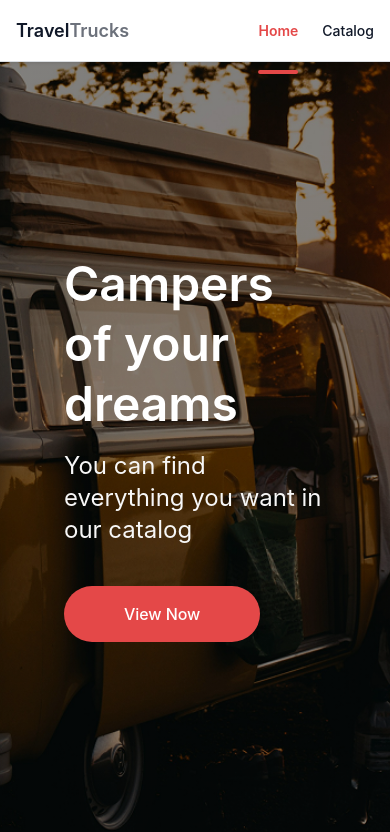
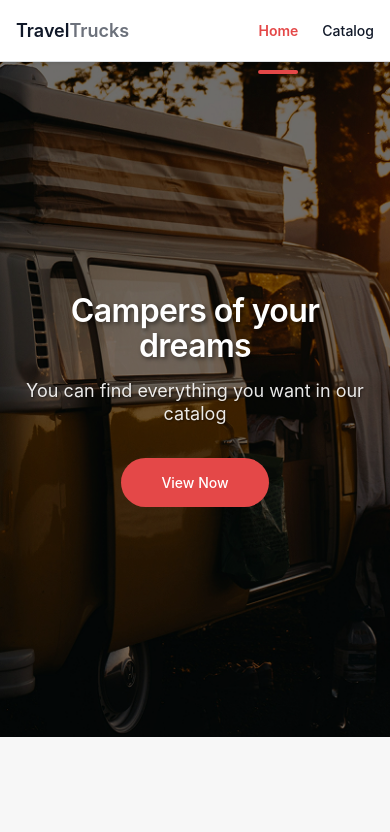
Before and after one commit to Serhii-Palamarchuk/goit-neo-react-hw-test-task, a React (Vite) app: page / in a window 390 px wide. Shown: the top 832 px of the page. Built offline with nearby package versions, Linux system fonts and the light colour scheme.

Commit message:
refactor: Remove Banner component and associated styles; update HomePage layout and styles for improved responsiveness and visual hierarchy

```diff
--- a/src/components/Banner.jsx
+++ /dev/null
@@ -1,23 +0,0 @@
-import React from "react";
-import { Link } from "react-router-dom";
-import styles from "./Banner.module.css";
-
-const Banner = () => {
-  return (
-    <section className={styles.banner}>
-      <div className={styles.container}>
-        <div className={styles.content}>
-          <h1 className={styles.title}>Campers of your dreams</h1>
-          <p className={styles.subtitle}>
-            You can find everything you want in our catalog
-          </p>
-          <Link to="/catalog" className={styles.cta}>
-            View Now
-          </Link>
-        </div>
-      </div>
-    </section>
-  );
-};
-
-export default Banner;
--- a/src/components/Banner.module.css
+++ /dev/null
@@ -1,53 +0,0 @@
-.banner {
-  min-height: calc(100vh - var(--nav-height));
-  background: linear-gradient(rgba(0, 0, 0, 0.3), rgba(0, 0, 0, 0.3)),
-    url("/assets/banner.png") center/cover no-repeat;
-  display: flex;
-  align-items: center;
-  justify-content: center;
-}
-
-.container {
-  max-width: 1440px;
-  width: 100%;
-  padding: 0 64px;
-}
-
-.content {
-  max-width: 496px;
-  color: #fff;
-}
-
-.title {
-  font-size: 48px;
-  font-weight: var(--font-weight-semibold);
-  line-height: 1.25;
-  margin: 0 0 16px 0;
-}
-
-.subtitle {
-  font-size: 24px;
-  line-height: 1.33;
-  margin: 0 0 40px 0;
-  color: #f7f7f7;
-}
-
-.cta {
-  display: inline-flex;
-  align-items: center;
-  justify-content: center;
-  padding: 16px 60px;
-  background: var(--clr-primary);
-  color: #fff;
-  text-decoration: none;
-  border-radius: 200px;
-  font-weight: var(--font-weight-medium);
-  font-size: 16px;
-  line-height: 1.5;
-  letter-spacing: -0.08px;
-  transition: background-color var(--transition);
-}
-
-.cta:hover {
-  background: var(--clr-primary-hover);
-}
--- a/src/pages/HomePage.jsx
+++ b/src/pages/HomePage.jsx
@@ -1,12 +1,10 @@
 import React from "react";
 import { Link } from "react-router-dom";
 import styles from "./HomePage.module.css";
-import Banner from "../components/Banner";
 
 const HomePage = () => {
   return (
     <div className={styles.homePage}>
-      <Banner />
       <div className={styles.hero}>
         <div className={styles.heroBackground}>
           <img
--- a/src/pages/HomePage.module.css
+++ b/src/pages/HomePage.module.css
@@ -41,6 +41,7 @@
   z-index: 2;
   text-align: center;
   color: white;
+  width: 100%;
 }
 
 .container {
@@ -50,29 +51,32 @@
 }
 
 .title {
-  font-size: 48px;
+  font-size: 56px; /* Збільшено розмір */
   font-weight: 600;
-  line-height: 1.2;
+  line-height: 1.1; /* Зменшено висоту рядка */
   margin: 0 0 16px 0;
   text-shadow: 2px 2px 4px rgba(0, 0, 0, 0.5);
+  white-space: nowrap; /* Запобігає переносу рядків */
+  letter-spacing: -0.02em; /* Трохи зменшено відстань між літерами */
 }
 
 .subtitle {
-  font-size: 24px;
-  line-height: 1.5;
+  font-size: 28px; /* Збільшено розмір */
+  line-height: 1.3;
   margin: 0 0 40px 0;
   opacity: 0.9;
   text-shadow: 1px 1px 2px rgba(0, 0, 0, 0.5);
+  white-space: nowrap; /* Запобігає переносу рядків */
 }
 
 .ctaButton {
   display: inline-block;
-  padding: 16px 60px;
+  padding: 18px 70px; /* Збільшено padding */
   background: #e44848;
   color: white;
   text-decoration: none;
   border-radius: 200px;
-  font-size: 16px;
+  font-size: 18px; /* Збільшено розмір */
   font-weight: 500;
   line-height: 1.5;
   transition: all 0.3s ease;
@@ -90,17 +94,39 @@
 }
 
 /* Responsive design */
+@media (max-width: 1400px) {
+  .title {
+    font-size: 52px;
+  }
+
+  .subtitle {
+    font-size: 26px;
+  }
+}
+
 @media (max-width: 1200px) {
   .container {
     padding: 0 40px;
   }
 
   .title {
-    font-size: 40px;
+    font-size: 48px;
   }
 
   .subtitle {
-    font-size: 20px;
+    font-size: 24px;
+  }
+}
+
+@media (max-width: 900px) {
+  .title {
+    font-size: 42px;
+    white-space: normal; /* Дозволяємо перенос на менших екранах */
+  }
+
+  .subtitle {
+    font-size: 22px;
+    white-space: normal; /* Дозволяємо перенос на менших екранах */
   }
 }
 
@@ -110,17 +136,19 @@
   }
 
   .title {
-    font-size: 32px;
+    font-size: 36px;
+    white-space: normal;
   }
 
   .subtitle {
-    font-size: 18px;
+    font-size: 20px;
     margin-bottom: 32px;
+    white-space: normal;
   }
 
   .ctaButton {
-    padding: 14px 40px;
-    font-size: 14px;
+    padding: 16px 50px;
+    font-size: 16px;
   }
 }
 
@@ -134,10 +162,15 @@
   }
 
   .title {
-    font-size: 28px;
+    font-size: 32px;
   }
 
   .subtitle {
-    font-size: 16px;
+    font-size: 18px;
+  }
+
+  .ctaButton {
+    padding: 14px 40px;
+    font-size: 14px;
   }
 }
```
